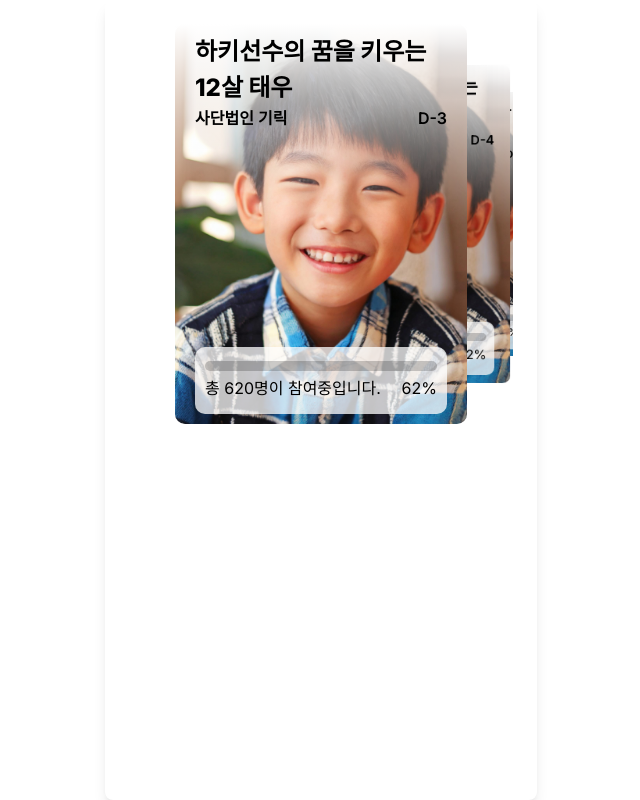
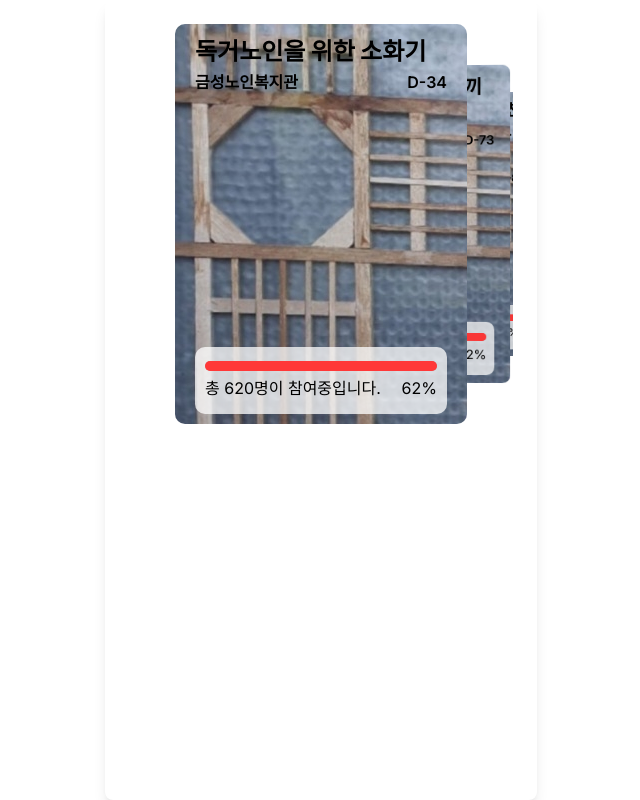
Before and after one commit to teo-sprint-17/giboo-click, a Next.js app: page / in a window 1280 px wide. Shown: the whole page, without its empty margins (319-959 px from the left). Built offline with nearby package versions, Linux system fonts and the light colour scheme.

Commit message:
refactor : carousel card component markup and style

```diff
--- a/src/components/Home/Carousel.tsx
+++ b/src/components/Home/Carousel.tsx
@@ -1,4 +1,5 @@
-import Image from 'next/image';
+import { DONATION_FOUNDATIONS } from '@/constants/donationFoundations';
+import { calculateDaysLeft } from '@/utils/date';
 import 'swiper/css';
 import 'swiper/css/effect-coverflow';
 import 'swiper/css/pagination';
@@ -14,6 +15,7 @@ type Props = {
     onClick?: () => void;
   }[];
 };
+
 
 const Carousel = ({ items }: Props) => {
   return (
@@ -33,24 +35,24 @@ const Carousel = ({ items }: Props) => {
       modules={[EffectCoverflow, Pagination]}
       className="mySwiper"
     >
-      {items.map(({ id, title, donationFoundation, remainDay, onClick }) => (
-        <SwiperSlide key={id} onClick={onClick}>
-          <div className="w-[292px] h-[400px] overflow-hidden	rounded-[10px]">
-            <div className="absolute w-full h-[50%] bg-gradient-to-t from-transparent via-white-100 to-white" />
-            <div className="absolute w-full py-[10px] px-[20px]">
-              <div className="font-['SUITE Variable'] font-extrabold text-[24px] leading-29.95 text-left whitespace-pre-wrap">
-                {title}
-              </div>
-              <div className="flex justify-between font-['SUITE Variable'] font-semibold text-[16px]">
-                <div className="">{donationFoundation}</div>
-                {remainDay >= 0 && <div className="">{`D-${remainDay}`}</div>}
+      {DONATION_FOUNDATIONS.map((foundation) => (
+        <SwiperSlide key={foundation.id} onClick={() => console.log('hi')}>
+          <div className="flex flex-col justify-between w-[292px] h-[400px] py-[10px] px-[20px] rounded-[10px] bg-[url('/images/donationFoundation/독거노인/독거노인1.jpeg')]">
+          {/* <div className="flex flex-col justify-between w-[292px] h-[400px] py-[10px] px-[20px] rounded-[10px] bg-[url('/images/donationFoundation/독거노인/독거노인1.jpeg')]"> */}
+            <div>
+              <p className='font-["SUITE Variable"] font-extrabold text-[24px] leading-29.95 text-left whitespace-pre-wrap'>
+                {foundation.title}
+              </p>
+              <div className='flex justify-between font-["SUITE Variable"] font-semibold text-[16px]'>
+                <p>{foundation.name}</p>
+                <p>{calculateDaysLeft(foundation.donationPeriod.end)}</p>
               </div>
             </div>
-
-            <div className="absolute w-full bottom-[10px] px-[20px]">
+            {/* // */}
+            <div className=" w-full bottom-[10px]">
               <div className="h-full bg-white bg-opacity-75 rounded-[10px] px-[10px] py-[14px] flex flex-col gap-[5px]">
                 <div className="w-full h-[10px] relative rounded-[20px] bg-[#00000033]">
-                  <div className={`w-[${62}%] h-full absolute rounded-[20px] top-0 left-0 bg-[#FF3838]`} />
+                  <div className={`w-[${62}%] h-full  rounded-[20px] top-0 left-0 bg-[#FF3838]`} />
                 </div>
                 <div className="w-full flex justify-between">
                   <div className="font-['SUITE Variable']">총 620명이 참여중입니다.</div>
@@ -58,15 +60,7 @@ const Carousel = ({ items }: Props) => {
                 </div>
               </div>
             </div>
-
-            <Image
-              src="/assets/card-image1.jpeg"
-              className="w-full h-full object-cover"
-              alt=""
-              width={300}
-              height={0}
-              priority
-            />
+            {/* // */}
           </div>
         </SwiperSlide>
       ))}
```
